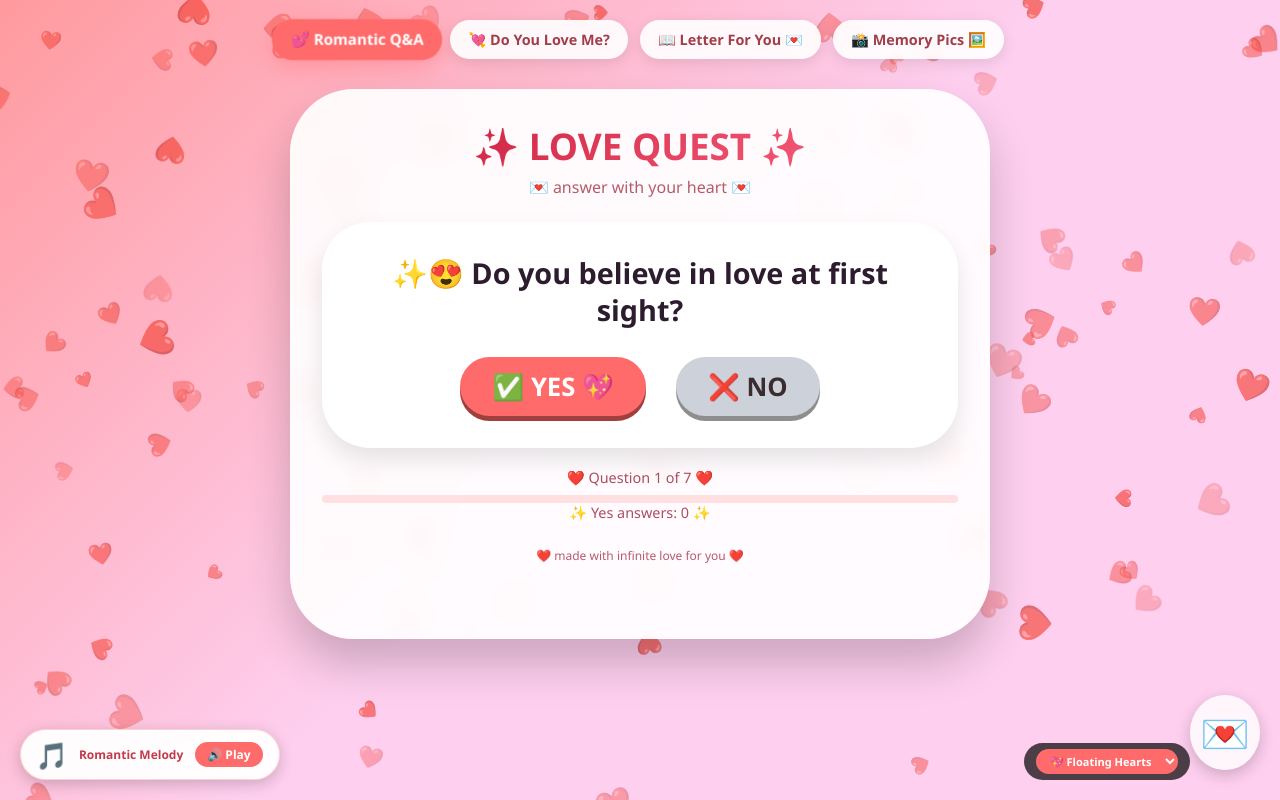
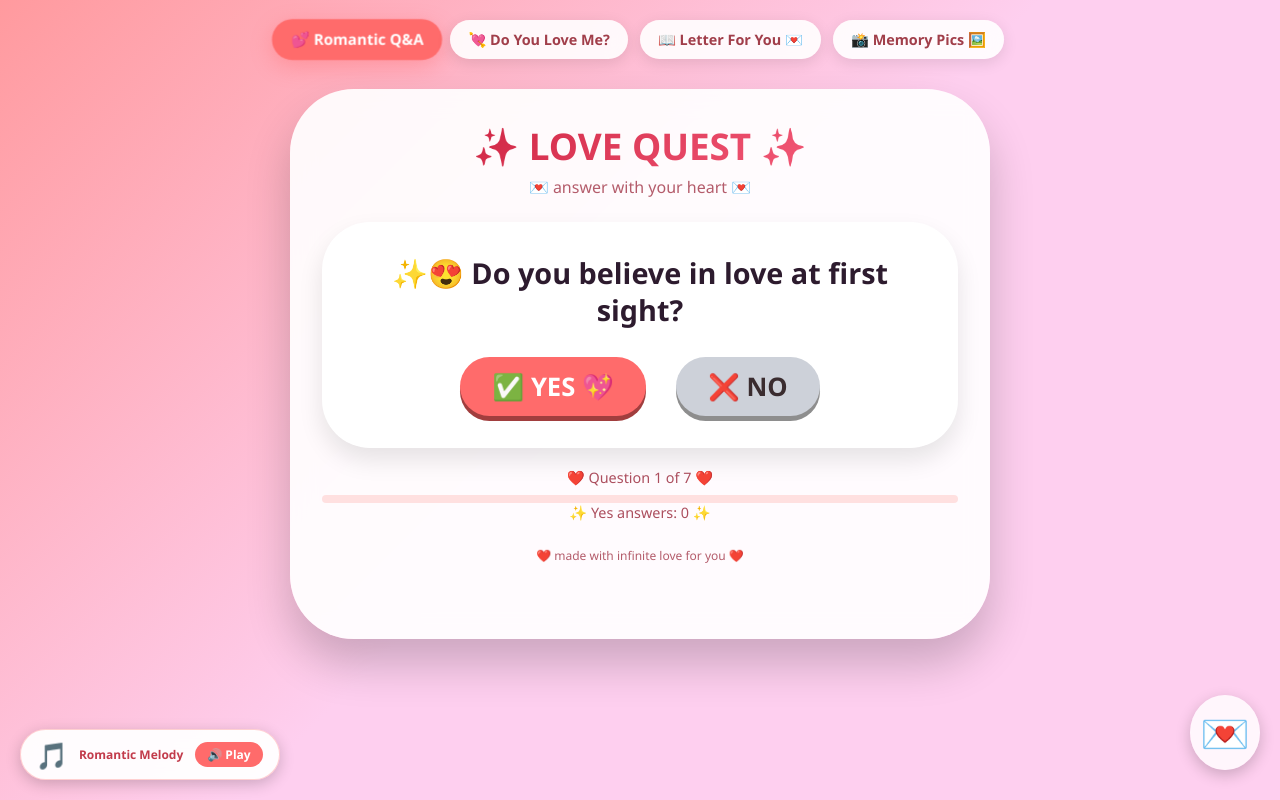
Before and after one commit to gokulakrishnanworkofficial-wq/-3, a plain HTML site: page index.html in a window 1280 px wide. Drawn offline with Linux system fonts and the light colour scheme.

Commit message:
Add files via upload

```diff
--- a/index.html
+++ b/index.html
@@ -34,18 +34,7 @@
       overflow-x: hidden;
     }
 
-    /* Canvas Effect - Falling Objects */
-    #fallingCanvas {
-      position: fixed;
-      top: 0;
-      left: 0;
-      width: 100%;
-      height: 100%;
-      pointer-events: none;
-      z-index: 2;
-    }
-
-    /* Floating hearts background (original) */
+    /* Floating hearts background */
     body::before {
       content: "❤️💖💕💗💓💘💝";
       position: fixed;
@@ -73,7 +62,7 @@
       gap: 12px;
       margin-bottom: 30px;
       flex-wrap: wrap;
-      z-index: 3;
+      z-index: 2;
       position: relative;
     }
 
@@ -140,7 +129,7 @@
       padding: 2rem;
       text-align: center;
       transition: all 0.4s ease;
-      z-index: 3;
+      z-index: 2;
       position: relative;
       min-height: 550px;
       display: flex;
@@ -507,38 +496,6 @@
       50% { transform: translateY(-10px); }
     }
 
-    /* Falling Effect Control Panel */
-    .effect-control {
-      position: fixed;
-      bottom: 20px;
-      right: 90px;
-      background: rgba(0, 0, 0, 0.7);
-      backdrop-filter: blur(8px);
-      border-radius: 50px;
-      padding: 6px 12px;
-      display: flex;
-      gap: 8px;
-      z-index: 1000;
-      font-size: 12px;
-    }
-
-    .effect-control select {
-      background: #ff6b6b;
-      color: white;
-      border: none;
-      border-radius: 30px;
-      padding: 4px 10px;
-      font-size: 11px;
-      font-weight: bold;
-      cursor: pointer;
-      font-family: inherit;
-    }
-
-    .effect-control select option {
-      background: white;
-      color: #333;
-    }
-
     @keyframes fadeIn {
       from { opacity: 0; transform: translateY(20px); }
       to { opacity: 1; transform: translateY(0); }
@@ -636,15 +593,10 @@
       .music-player { bottom: 12px; left: 12px; padding: 6px 12px; }
       .music-info { font-size: 10px; }
       .music-icon { font-size: 20px; }
-      .effect-control { right: 80px; bottom: 12px; padding: 4px 8px; }
-      .effect-control select { font-size: 9px; padding: 2px 8px; }
     }
   </style>
 </head>
 <body>
-
-<!-- Canvas for Falling Effect -->
-<canvas id="fallingCanvas"></canvas>
 
 <div style="max-width: 800px; margin: 0 auto;">
   <div class="game-tabs">
@@ -693,149 +645,31 @@
   <button class="music-control" id="musicToggleBtn">🔊 Play</button>
 </div>
 
-<!-- Falling Effect Control Panel -->
-<div class="effect-control">
-  <select id="fallingEffectSelect">
-    <option value="hearts">💖 Floating Hearts</option>
-    <option value="stars">✨ Sparkling Stars</option>
-    <option value="flowers">🌸 Falling Petals</option>
-  </select>
-</div>
-
 <!-- Floating Envelope -->
 <div class="floating-envelope" id="envelopeBtn">
   💌
 </div>
 
 <script>
-  // ==================== FALLING EFFECT MODULE ====================
-  const FallingEffect = (function() {
-    let canvas = null;
-    let ctx = null;
-    let particles = [];
-    let effectType = 'hearts';
-    let animationId = null;
-    let isRunning = false;
+  // ==================== BACKGROUND MUSIC ====================
+  // 🎵 TO CHANGE THE SONG: Replace the src URL below with your own music file link
+  // You can use:
+  // - MP3 file from your computer (upload to a free host like file.io or use local path)
+  // - Any direct MP3 URL from the internet
+  // - YouTube to MP3 converted links (make sure they are direct .mp3 URLs)
+  //
+  // Examples:
+  // "https://www.soundhelix.com/examples/mp3/SoundHelix-Song-1.mp3" (demo)
+  // "music/our-song.mp3" (local file)
+  // "https://your-domain.com/romantic-song.mp3" (your hosted file)
 
-    const effects = {
-      hearts: { emoji: '❤️', color: 'rgba(255, 80, 140, 0.85)', font: 'Segoe UI Emoji' },
-      stars: { emoji: '✨', color: 'rgba(255, 215, 0, 0.9)', font: 'Segoe UI Emoji' },
-      flowers: { emoji: '🌸', color: 'rgba(255, 160, 200, 0.85)', font: 'Segoe UI Emoji' }
-    };
+  const SONG_URL = "https://www.soundhelix.com/examples/mp3/SoundHelix-Song-1.mp3"; // ← CHANGE THIS TO YOUR SONG!
+  // Recommended: Use a romantic song MP3 link. You can upload your song to:
+  // - Google Drive (get direct download link)
+  // - Dropbox (change ?dl=0 to ?dl=1 for direct link)
+  // - GitHub (raw file URL)
+  // - Any MP3 hosting service
 
-    function resizeCanvas() {
-      if (!canvas) return;
-      canvas.width = window.innerWidth;
-      canvas.height = window.innerHeight;
-    }
-
-    function initParticles(count = 150) {
-      if (!canvas) return;
-      particles = [];
-      for (let i = 0; i < count; i++) {
-        particles.push({
-          x: Math.random() * canvas.width,
-          y: Math.random() * canvas.height - canvas.height,
-          size: Math.random() * 20 + 12,
-          speedY: Math.random() * 2.5 + 1,
-          speedX: (Math.random() - 0.5) * 0.6,
-          opacity: Math.random() * 0.5 + 0.3,
-          rotation: Math.random() * Math.PI * 2
-        });
-      }
-    }
-
-    function drawParticles() {
-      if (!ctx || !canvas) return;
-      const effect = effects[effectType] || effects.hearts;
-      for (let p of particles) {
-        ctx.save();
-        ctx.globalAlpha = p.opacity;
-        ctx.font = `${p.size}px "${effect.font}"`;
-        ctx.fillStyle = effect.color;
-        ctx.translate(p.x, p.y);
-        ctx.rotate(p.rotation);
-        ctx.fillText(effect.emoji, 0, 0);
-        ctx.restore();
-      }
-    }
-
-    function updateParticles() {
-      if (!canvas) return;
-      for (let p of particles) {
-        p.y += p.speedY;
-        p.x += p.speedX;
-        p.rotation += 0.02;
-        if (p.y > canvas.height + 50) {
-          p.y = -50;
-          p.x = Math.random() * canvas.width;
-        }
-        if (p.x > canvas.width + 30) p.x = -30;
-        if (p.x < -30) p.x = canvas.width + 30;
-      }
-    }
-
-    function animate() {
-      if (!ctx || !canvas) return;
-      ctx.clearRect(0, 0, canvas.width, canvas.height);
-      drawParticles();
-      updateParticles();
-      animationId = requestAnimationFrame(animate);
-    }
-
-    function start() {
-      if (isRunning) return;
-      canvas = document.getElementById('fallingCanvas');
-      if (!canvas) return;
-      ctx = canvas.getContext('2d');
-      resizeCanvas();
-      initParticles(150);
-      animate();
-      isRunning = true;
-      window.addEventListener('resize', handleResize);
-    }
-
-    function handleResize() {
-      if (!isRunning) return;
-      resizeCanvas();
-      initParticles(150);
-    }
-
-    function stop() {
-      if (animationId) {
-        cancelAnimationFrame(animationId);
-        animationId = null;
-      }
-      if (ctx && canvas) {
-        ctx.clearRect(0, 0, canvas.width, canvas.height);
-      }
-      isRunning = false;
-      window.removeEventListener('resize', handleResize);
-    }
-
-    function setEffect(type) {
-      if (effects[type]) {
-        effectType = type;
-        if (canvas && isRunning) {
-          initParticles(150);
-        }
-      }
-    }
-
-    return { start, stop, setEffect };
-  })();
-
-  // Start Falling Effect
-  FallingEffect.start();
-
-  // Effect selector
-  const effectSelect = document.getElementById('fallingEffectSelect');
-  effectSelect.addEventListener('change', (e) => {
-    FallingEffect.setEffect(e.target.value);
-  });
-
-  // ==================== BACKGROUND MUSIC ====================
-  const SONG_URL = "https://www.soundhelix.com/examples/mp3/SoundHelix-Song-1.mp3";
   let audio = null;
   let isPlaying = false;
 
@@ -844,6 +678,16 @@
       audio = new Audio(SONG_URL);
       audio.loop = true;
       audio.volume = 0.5;
+
+      // Handle autoplay restrictions - most browsers require user interaction first
+      audio.addEventListener('canplaythrough', () => {
+        console.log('Music ready');
+      });
+
+      audio.addEventListener('error', (e) => {
+        console.error('Music error:', e);
+        document.getElementById("musicInfo").innerHTML = "⚠️ Song unavailable";
+      });
     }
   }
 
@@ -853,7 +697,12 @@
       isPlaying = true;
       document.getElementById("musicToggleBtn").innerHTML = "🔇 Pause";
       document.getElementById("musicIcon").innerHTML = "🎶";
-    }).catch(err => console.log("Autoplay prevented"));
+      document.getElementById("musicInfo").style.color = "#ff6b6b";
+    }).catch(err => {
+      console.log("Autoplay prevented - waiting for user interaction");
+      // Browser blocked autoplay, show message
+      document.getElementById("musicInfo").innerHTML = "Click Play to start music 🎵";
+    });
   }
 
   function pauseMusic() {
@@ -862,20 +711,26 @@
       isPlaying = false;
       document.getElementById("musicToggleBtn").innerHTML = "🔊 Play";
       document.getElementById("musicIcon").innerHTML = "🎵";
+      document.getElementById("musicInfo").style.color = "#c23b4b";
     }
   }
 
   function toggleMusic() {
     initAudio();
-    if (isPlaying) pauseMusic();
-    else playMusic();
+    if (isPlaying) {
+      pauseMusic();
+    } else {
+      playMusic();
+    }
   }
 
+  // Setup music toggle button
   document.getElementById("musicToggleBtn").addEventListener("click", (e) => {
     e.stopPropagation();
     toggleMusic();
   });
 
+  // Try to autoplay on first user interaction (click anywhere)
   let musicStarted = false;
   function startMusicOnFirstInteraction() {
     if (!musicStarted) {
@@ -885,6 +740,8 @@
       document.removeEventListener('touchstart', startMusicOnFirstInteraction);
     }
   }
+
+  // Wait for user interaction to start music (browsers require this)
   document.addEventListener('click', startMusicOnFirstInteraction);
   document.addEventListener('touchstart', startMusicOnFirstInteraction);
 
@@ -1216,6 +1073,7 @@
   }
 
   // ==================== GAME 4: MEMORY PICS GALLERY ====================
+  // 📸 EDIT YOUR COUPLE PHOTOS HERE: Replace the image URLs with your own!
   const memoryImages = [
     { src: "https://picsum.photos/id/20/400/400", caption: "✨ Our first magical moment ✨" },
     { src: "https://picsum.photos/id/169/400/400", caption: "🌅 Sunset walks with you 🌅" },
@@ -1439,7 +1297,7 @@
 
   // Floating hearts on click
   document.body.addEventListener('click', function(e) {
-    if(e.target.closest('.btn') || e.target.closest('.love-btn') || e.target.closest('.floating-envelope') || e.target.closest('.memory-card') || e.target.closest('.music-player') || e.target.closest('.effect-control')) return;
+    if(e.target.closest('.btn') || e.target.closest('.love-btn') || e.target.closest('.floating-envelope') || e.target.closest('.memory-card') || e.target.closest('.music-player')) return;
     const heart = document.createElement('div');
     heart.innerHTML = '❤️';
     heart.style.position = 'absolute';
```
